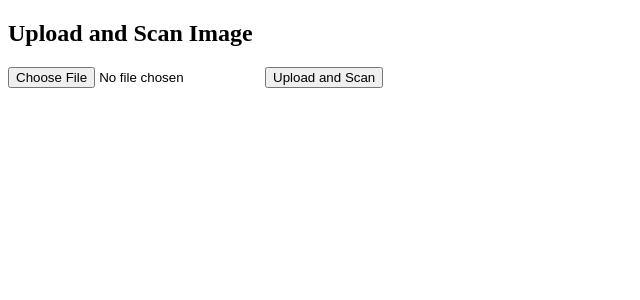
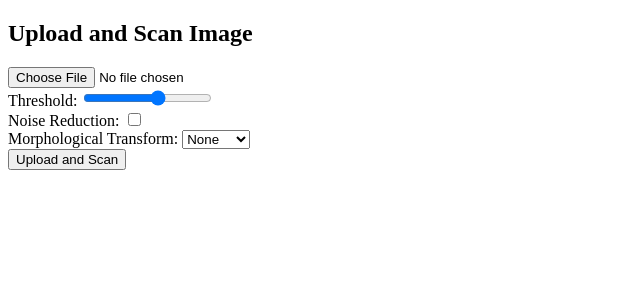
Before and after one commit to Indresh535/DeckScan, a Flask app: page / in a window 1280 px wide. Shown: the top 300 px of the page, without its empty margins (0-640 px from the left). Run offline with Flask 3, Linux system fonts and the light colour scheme.

Commit message:
add adition option UI customiazions in flask working corretly

```diff
--- a/ImgeScan/Python/Flask/app.py
+++ b/ImgeScan/Python/Flask/app.py
@@ -3,7 +3,6 @@ from flask import Flask, render_template, request, redirect, url_for
 from werkzeug.utils import secure_filename
 import cv2
 import easyocr
-from matplotlib import pyplot as plt
 
 # Initialize Flask app
 app = Flask(__name__)
@@ -32,29 +31,42 @@ def upload_file():
         filepath = os.path.join(app.config['UPLOAD_FOLDER'], filename)
         file.save(filepath)
 
+        # Get processing parameters from form
+        threshold = int(request.form.get('threshold', 150))
+        noise_reduction = bool(request.form.get('noise_reduction', False))
+        morph_transform = request.form.get('morph_transform', 'none')
+
         # Process the image
-        result = process_image(filepath)
+        result = process_image(filepath, threshold, noise_reduction, morph_transform)
         return render_template('result.html', result=result, filename=filename, enumerate=enumerate)
 
     return redirect(request.url)
 
-def process_image(image_path):
+def process_image(image_path, threshold, noise_reduction, morph_transform):
     # Read the image using OpenCV
     image = cv2.imread(image_path)
     gray_image = cv2.cvtColor(image, cv2.COLOR_BGR2GRAY)
-    _, binary_image = cv2.threshold(gray_image, 150, 255, cv2.THRESH_BINARY_INV)
 
-    # Apply Gaussian blur to reduce noise
-    #blurred_image = cv2.GaussianBlur(gray_image, (5, 5), 0)
+    # Apply thresholding
+    _, binary_image = cv2.threshold(gray_image, threshold, 255, cv2.THRESH_BINARY_INV)
 
-    # Apply adaptive thresholding
-    #binary_image = cv2.adaptiveThreshold(blurred_image, 255, cv2.ADAPTIVE_THRESH_GAUSSIAN_C, cv2.THRESH_BINARY_INV, 11, 2)
+    # Apply noise reduction if selected
+    if noise_reduction:
+        binary_image = cv2.medianBlur(binary_image, 3)
+
+    # Apply morphological transformations if selected
+    if morph_transform == 'dilation':
+        kernel = cv2.getStructuringElement(cv2.MORPH_RECT, (3, 3))
+        binary_image = cv2.dilate(binary_image, kernel, iterations=1)
+    elif morph_transform == 'erosion':
+        kernel = cv2.getStructuringElement(cv2.MORPH_RECT, (3, 3))
+        binary_image = cv2.erode(binary_image, kernel, iterations=1)
 
     # Initialize EasyOCR reader
     reader = easyocr.Reader(['en'])
     results = reader.readtext(binary_image)
 
-    # Initialize a list to store detected four-digit numbers and their coordinates
+    # Initialize a list to store detected digit numbers and their coordinates
     digit_numbers = []
 
     # Iterate over the results to extract coordinates and digits
--- a/ImgeScan/Python/Flask/templates/index.html
+++ b/ImgeScan/Python/Flask/templates/index.html
@@ -9,6 +9,20 @@
     <h2>Upload and Scan Image</h2>
     <form action="{{ url_for('upload_file') }}" method="post" enctype="multipart/form-data">
         <input type="file" name="file">
+        <br>
+        <label for="threshold">Threshold:</label>
+        <input type="range" id="threshold" name="threshold" min="0" max="255" value="150">
+        <br>
+        <label for="noise_reduction">Noise Reduction:</label>
+        <input type="checkbox" id="noise_reduction" name="noise_reduction">
+        <br>
+        <label for="morph_transform">Morphological Transform:</label>
+        <select id="morph_transform" name="morph_transform">
+            <option value="none">None</option>
+            <option value="dilation">Dilation</option>
+            <option value="erosion">Erosion</option>
+        </select>
+        <br>
         <input type="submit" value="Upload and Scan">
     </form>
 </body>
```
Also changed, not shown: ImgeScan/Python/Flask/static/uploads/output_RC-Deck-31217.png.
